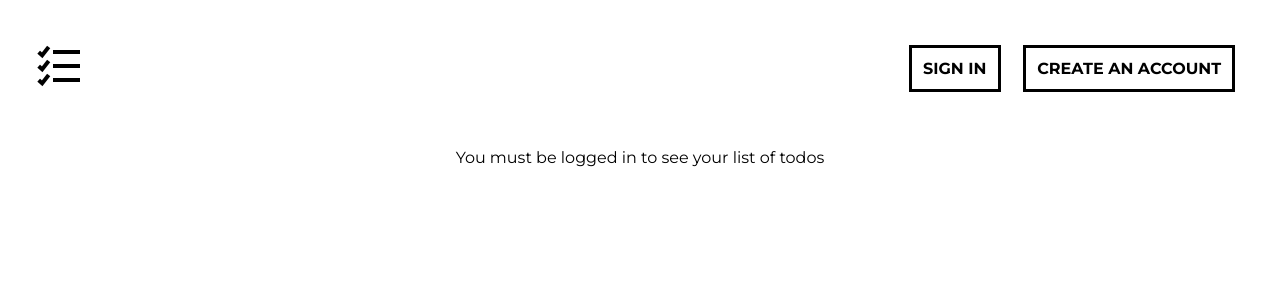
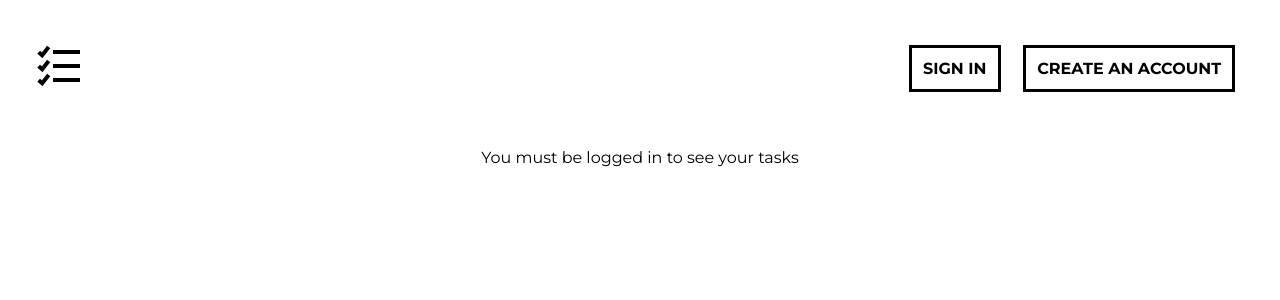
Before and after one commit to damianziobro/tasks, a React app: page / in a window 1280 px wide. Shown: the top 300 px of the page. Built offline with nearby package versions, Linux system fonts and the light colour scheme.

Commit message:
Updated README and changed app name

```diff
--- a/package.json
+++ b/package.json
@@ -1,5 +1,5 @@
 {
-  "name": "todo-app",
+  "name": "tasks",
   "version": "0.1.0",
   "private": true,
   "dependencies": {
--- a/public/index.html
+++ b/public/index.html
@@ -9,7 +9,7 @@
     <link rel="manifest" href="%PUBLIC_URL%/manifest.json">
     <link rel="shortcut icon" href="%PUBLIC_URL%/favicon.ico">
 
-    <title>To Do List</title>
+    <title>Tasks</title>
   </head>
   <body>
     <noscript>
--- a/src/components/MustBeLogged/MustBeLogged.js
+++ b/src/components/MustBeLogged/MustBeLogged.js
@@ -1,7 +1,7 @@
 import React from 'react';
 
 function MustBeLogged() {
-  return <div>You must be logged in to see your list of todos</div>;
+  return <div>You must be logged in to see your tasks</div>;
 }
 
 export default MustBeLogged;
```
Also changed, not shown: public/manifest.json, 2 other files (tests, documents, lock files or other folders).
